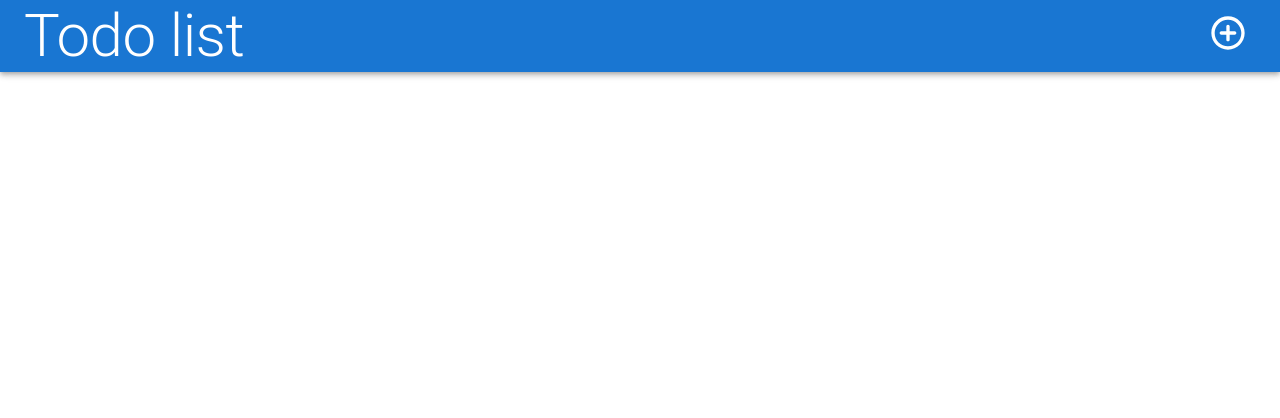
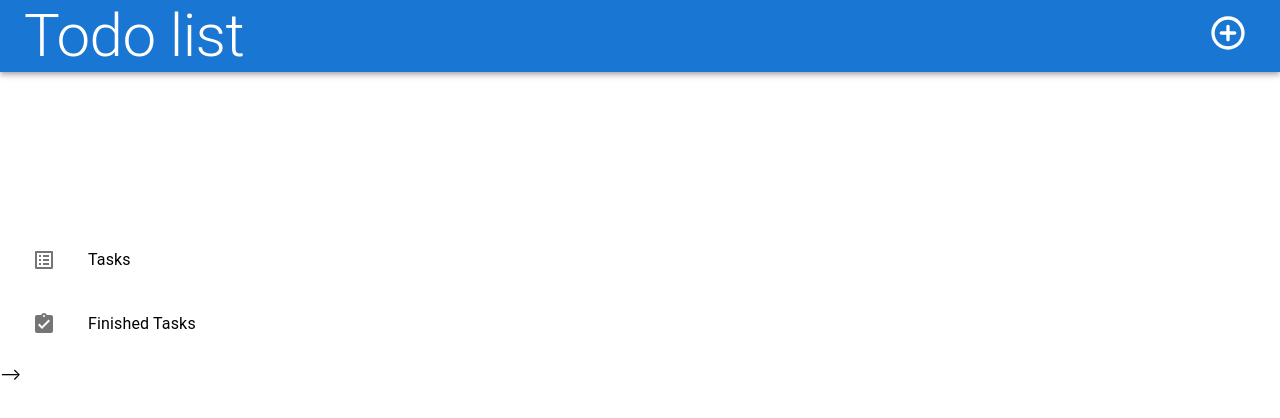
Before and after one commit to PMagatteS/react-todo-list, a React (Create React App) app: page / in a window 1280 px wide. Shown: the top 418 px of the page. Built offline with nearby package versions, Linux system fonts and the light colour scheme.

Commit message:
Done with the drawer and the sidebar

```diff
--- a/src/App.js
+++ b/src/App.js
@@ -1,6 +1,6 @@
 import Navbar from "./components/Navbar";
 import ModalForm from "./components/ModalForm";
-
+import Sidebar from "./components/Sidebar";
 
 
 
@@ -12,6 +12,7 @@ function App() {
     <div className="App">
       <Navbar></Navbar>
       <ModalForm></ModalForm>
+      <Sidebar></Sidebar>
     </div>
   );
 }
--- a/src/components/Sidebar.js
+++ b/src/components/Sidebar.js
@@ -1,7 +1,54 @@
 import React from "react";
+import { Box, List, ListItem, ListItemButton, ListItemText, ListItemIcon,Drawer } from "@mui/material";
+import { useStateContext } from "../utils/HandleTasks";
+import { ListAlt, AssignmentTurnedIn } from "@material-ui/icons";
+
+
+
+const OptionList = () => {
+  return(
+  <Box>
+  <List>
+    <ListItem>
+      <ListItemButton>
+        <ListItemIcon>
+        <ListAlt/>
+        </ListItemIcon>
+      <ListItemText primary="Tasks" />
+      </ListItemButton>
+    </ListItem>
+    <ListItem>
+      <ListItemButton>
+        <ListItemIcon>
+        <AssignmentTurnedIn/>
+        </ListItemIcon>
+      <ListItemText primary="Finished Tasks" />
+      </ListItemButton>
+    </ListItem>
+  </List>
+</Box>);
+}
+
 
 const Sidebar = () => {
-  return <div></div>;
+  const {openDrawer, toggleDrawer} = useStateContext();
+
+  return(<div>
+    <Box sx={{marginTop: "200px", width: "fit-content", display:["none", "block", "block"]}}>
+
+    <OptionList/>
+    </Box>
+
+
+  <Drawer
+  anchor="right"
+  open={openDrawer}
+  onClose={toggleDrawer}
+  >
+    <OptionList/>
+        </Drawer>
+
+       </div> )
 };
 
 export default Sidebar;
```
